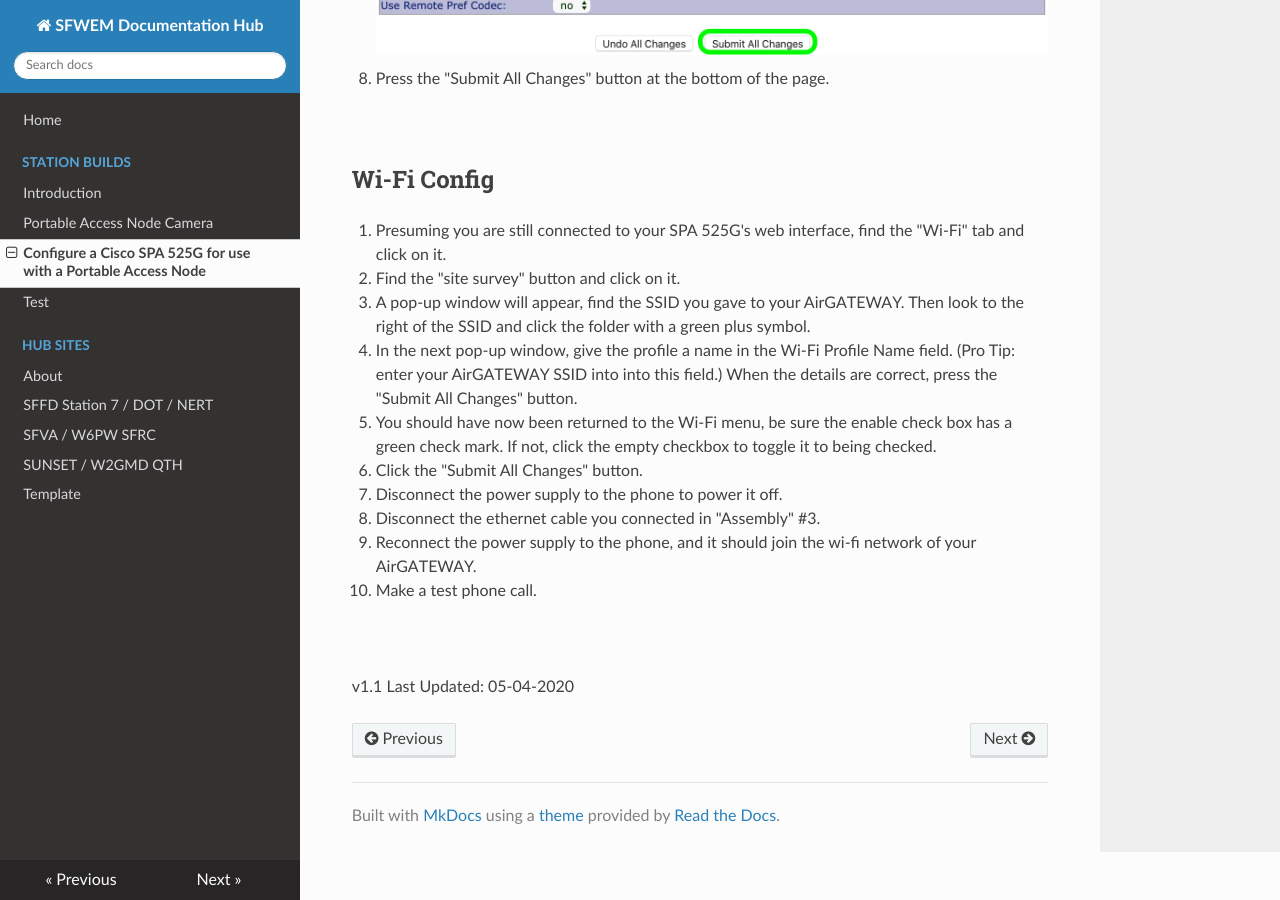
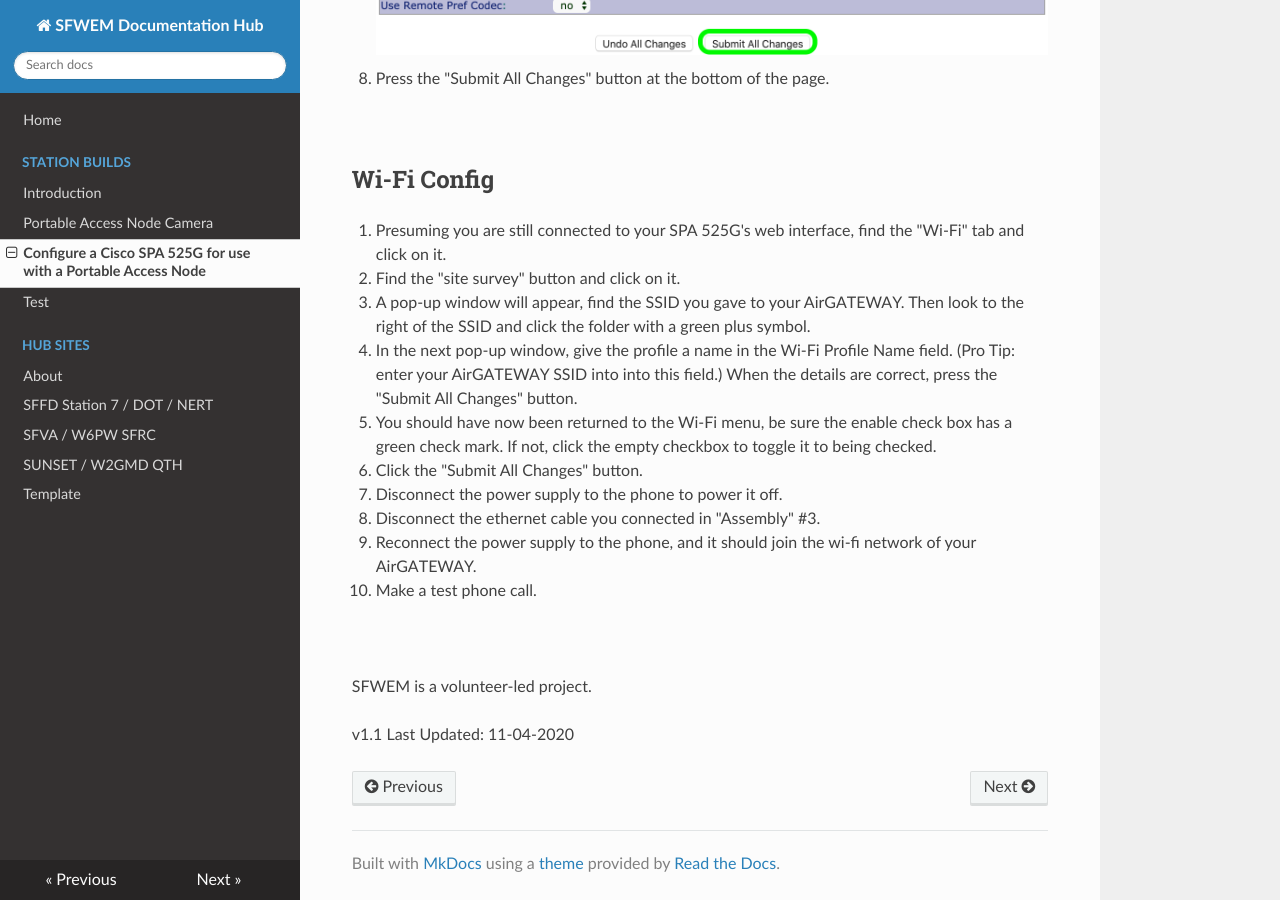
Before and after one commit to sfwem/SFWEM-Docs, an MkDocs documentation site: the page built from docs/Station_Builds/PAN_Cisco_Phone_SPA_525G2.md, in a window 1280 px wide and 900 px high, scrolled down 2310 px. Built offline with MkDocs 1.6.1, drawn with Linux system fonts in a browser that asks for light colours; nearby versions of some CDN libraries.

Commit message:
Vol project footer added.

```diff
--- a/docs/Station_Builds/PAN_Cisco_Phone_SPA_525G2.md
+++ b/docs/Station_Builds/PAN_Cisco_Phone_SPA_525G2.md
@@ -71,4 +71,6 @@
 <br>
 <br>
 
-v1.1 Last Updated: 05-04-2020
+SFWEM is a volunteer-led project.
+
+v1.1 Last Updated: 11-04-2020
```
